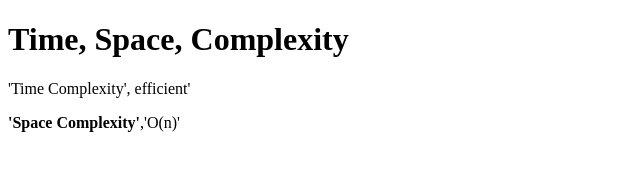
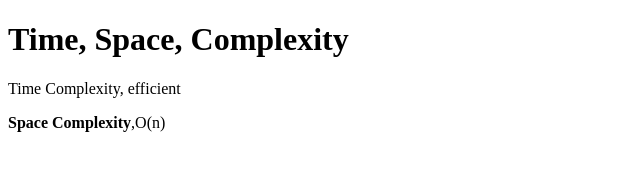
Before and after one commit to acciojob/time-and-space-complexity-Shani58996, a website: page main.html in a window 1280 px wide. Shown: the full height of the page, 0-640 px from the left. Drawn offline with Linux system fonts and the light colour scheme.

Commit message:
created a submission

```diff
--- a/main.html
+++ b/main.html
@@ -5,9 +5,9 @@
 <head>
 	<link rel="stylesheet" href="styles.css">
 	<h1>Time, Space, Complexity</h1>
-	<p>'Time Complexity', efficient'</p>
+	<p>Time Complexity, efficient</p>
 
-	<p><b>'Space Complexity'</b>,'O(n)'</p>
+	<p><b>Space Complexity</b>,O(n)</p>
 </head>
 
 <body>
```
